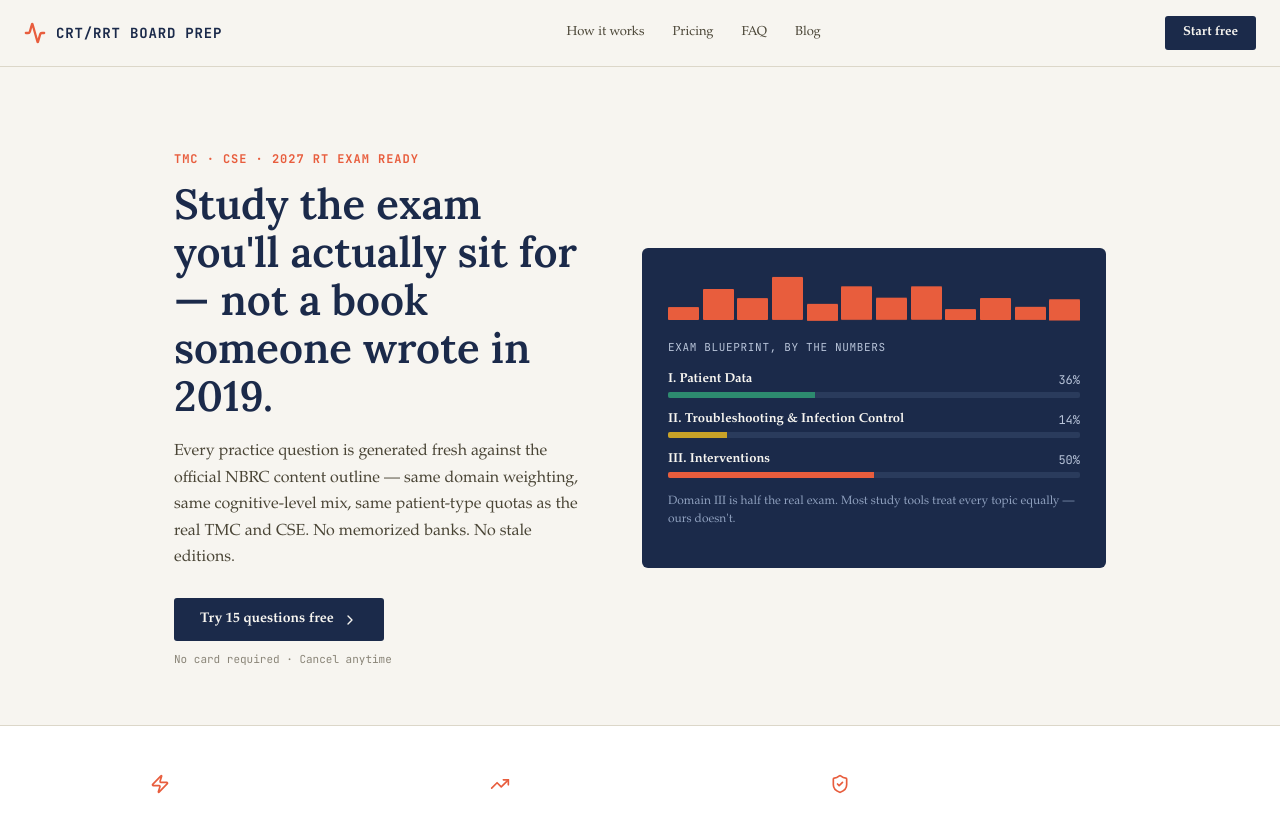
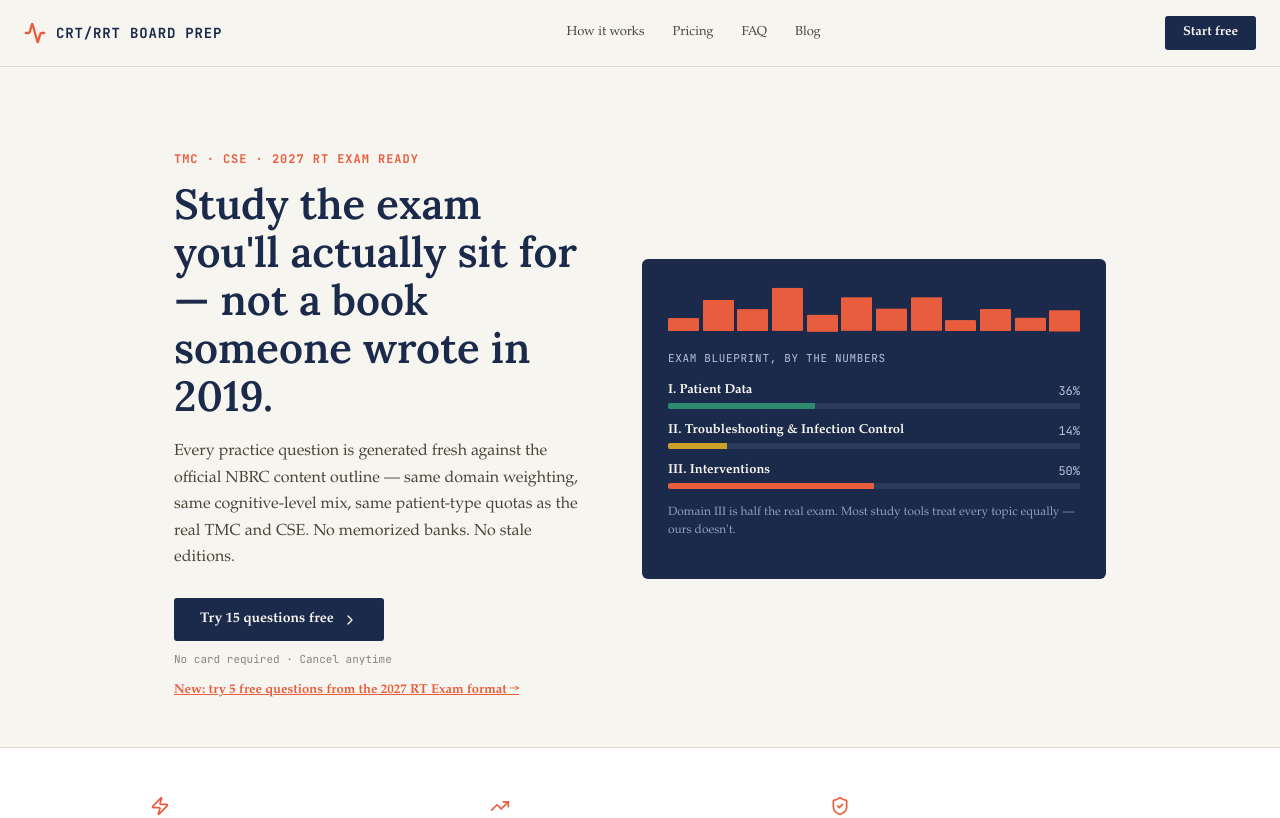
Before and after one commit to jrvinyard-design/crtrrtlanding, a React (Vite) app in the folder landing-site/: page / in a window 1280 px wide. Shown: the top 818 px of the page. Built offline with nearby package versions, Linux system fonts and the light colour scheme.

Commit message:
Update App.jsx

```diff
--- a/landing-site/src/App.jsx
+++ b/landing-site/src/App.jsx
@@ -65,7 +65,10 @@ export default function Landing() {
               Try 15 questions free <ChevronRight size={16} />
             </a>
           </div>
-          <p className="mono" style={{ fontSize: 11, color: "#8A8578" }}>No card required · Cancel anytime</p>
+          <p className="mono" style={{ fontSize: 11, color: "#8A8578", marginBottom: 14 }}>No card required · Cancel anytime</p>
+          <a href="https://app.crtrrtboardprep.com/?try=rte2027" style={{ fontSize: 13, color: "#E85D3D", fontWeight: 600, textDecoration: "underline" }}>
+            New: try 5 free questions from the 2027 RT Exam format →
+          </a>
         </div>
 
         {/* Signature element: live waveform + blueprint mirror */}
```
